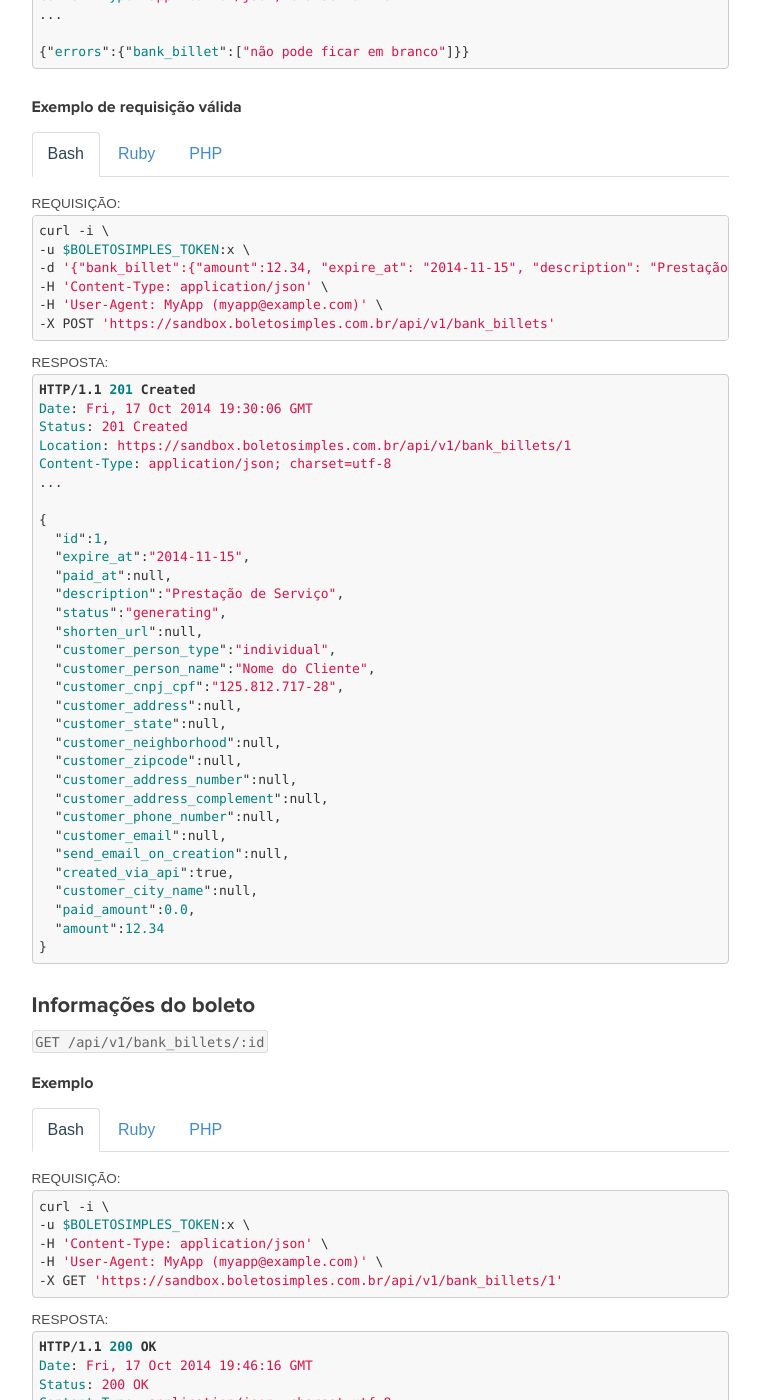
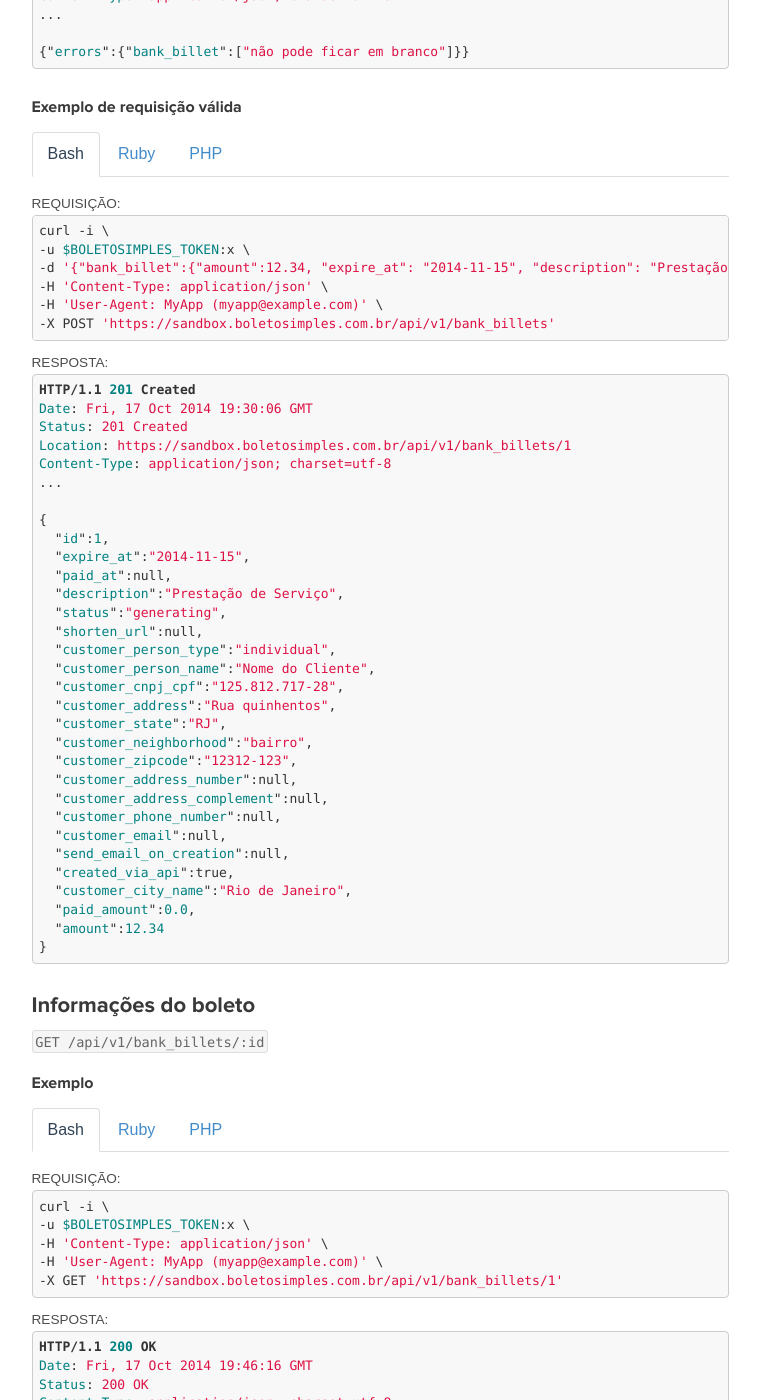
Before and after one commit to BoletoSimples/boletosimples-docs, a Jekyll site: the page built from reference/v1/bank_billets/index.md, in a window 1280 px wide and 1400 px high, scrolled down 3452 px. Shown: the whole window, without its empty margins (391-1151 px from the left). Built offline with Jekyll 4.4.1, drawn with Linux system fonts in a browser that asks for light colours; some of the changed text lies outside the part shown.

```diff
--- a/reference/v1/bank_billets/index.md
+++ b/reference/v1/bank_billets/index.md
@@ -141,6 +141,18 @@ Erro :(
   ],
   :customer_zipcode => [
     [0] "não pode ficar em branco"
+  ],
+  :customer_state => [
+    [0] "não pode ficar em branco"
+  ],
+  :customer_address => [
+    [0] "não pode ficar em branco"
+  ],
+  :customer_neighborhood => [
+    [0] "não pode ficar em branco"
+  ],
+  :customer_city_id => [
+    [0] "não pode ficar em branco"
   ]
 }
 </pre>
@@ -189,6 +201,25 @@ Array
         (
             [0] => não pode ficar em branco
         )
+    [customer_state] => Array
+        (
+            [0] => não pode ficar em branco
+        )
+
+    [customer_address] => Array
+        (
+            [0] => não pode ficar em branco
+        )
+
+    [customer_neighborhood] => Array
+        (
+            [0] => não pode ficar em branco
+        )
+
+    [customer_city_id] => Array
+        (
+            [0] => não pode ficar em branco
+        )
 
 )
 </pre>
@@ -210,7 +241,7 @@ Array
 <pre class="bash">
 curl -i \
 -u $BOLETOSIMPLES_TOKEN:x \
--d '{"bank_billet":{"amount":12.34, "expire_at": "2014-11-15", "description": "Prestação de Serviço", "customer_person_name": "Nome do Cliente", "customer_cnpj_cpf": "125.812.717-28", "customer_zipcode": "12312-123"}}' \
+-d '{"bank_billet":{"amount":12.34, "expire_at": "2014-11-15", "description": "Prestação de Serviço", "customer_person_name": "Nome do Cliente", "customer_cnpj_cpf": "125.812.717-28", "customer_zipcode": "12312-123", "customer_address": "Rua quinhentos", "customer_city_name": "Rio de Janeiro", "customer_state": "RJ", "customer_neighborhood": "bairro"}}' \
 -H 'Content-Type: application/json' \
 -H 'User-Agent: MyApp (myapp@example.com)' \
 -X POST 'https://sandbox.boletosimples.com.br/api/v1/bank_billets'
@@ -236,17 +267,17 @@ Content-Type: application/json; charset=utf-8
   "customer_person_type":"individual",
   "customer_person_name":"Nome do Cliente",
   "customer_cnpj_cpf":"125.812.717-28",
-  "customer_address":null,
-  "customer_state":null,
-  "customer_neighborhood":null,
-  "customer_zipcode":null,
+  "customer_address":"Rua quinhentos",
+  "customer_state":"RJ",
+  "customer_neighborhood":"bairro",
+  "customer_zipcode":"12312-123",
   "customer_address_number":null,
   "customer_address_complement":null,
   "customer_phone_number":null,
   "customer_email":null,
   "send_email_on_creation":null,
   "created_via_api":true,
-  "customer_city_name":null,
+  "customer_city_name":"Rio de Janeiro",
   "paid_amount":0.0,
   "amount":12.34
 }
@@ -418,20 +449,21 @@ Content-Type: application/json; charset=utf-8
   "customer_person_type":"individual",
   "customer_person_name":"Nome do Cliente",
   "customer_cnpj_cpf":"125.812.717-28",
-  "customer_address":null,
-  "customer_state":null,
-  "customer_neighborhood":null,
-  "customer_zipcode":null,
+  "customer_address":"Rua quinhentos",
+  "customer_state":"RJ",
+  "customer_neighborhood":"bairro",
+  "customer_zipcode":"12312-123",
   "customer_address_number":null,
   "customer_address_complement":null,
   "customer_phone_number":null,
   "customer_email":null,
   "send_email_on_creation":null,
   "created_via_api":true,
-  "customer_city_name":null,
+  "customer_city_name":"Rio de Janeiro",
   "paid_amount":0.0,
   "amount":12.34
 }
+
 </pre>
   </div>
   <div class="tab-pane" id="ruby3">
@@ -603,17 +635,17 @@ Content-Type: application/json; charset=utf-8
     "customer_person_type":"individual",
     "customer_person_name":"Nome do Cliente",
     "customer_cnpj_cpf":"125.812.717-28",
-    "customer_address":null,
-    "customer_state":null,
-    "customer_neighborhood":null,
-    "customer_zipcode":null,
+    "customer_address":"Rua quinhentos",
+    "customer_state":"RJ",
+    "customer_neighborhood":"bairro",
+    "customer_zipcode":"12312-123",
     "customer_address_number":null,
     "customer_address_complement":null,
     "customer_phone_number":null,
     "customer_email":null,
     "send_email_on_creation":null,
     "created_via_api":true,
-    "customer_city_name":null,
+    "customer_city_name":"Rio de Janeiro",
     "paid_amount":0.0,
     "amount":12.34
   }
@@ -807,22 +839,22 @@ Content-Type: application/json; charset=utf-8
   "expire_at":"2014-11-15",
   "paid_at":null,
   "description":"Prestação de Serviço",
-  "status":"canceled",
+  "status":"opened",
   "shorten_url":"http://bole.to/xxxxxxxx",
   "customer_person_type":"individual",
   "customer_person_name":"Nome do Cliente",
   "customer_cnpj_cpf":"125.812.717-28",
-  "customer_address":null,
-  "customer_state":null,
-  "customer_neighborhood":null,
-  "customer_zipcode":null,
+  "customer_address":"Rua quinhentos",
+  "customer_state":"RJ",
+  "customer_neighborhood":"bairro",
+  "customer_zipcode":"12312-123",
   "customer_address_number":null,
   "customer_address_complement":null,
   "customer_phone_number":null,
   "customer_email":null,
   "send_email_on_creation":null,
   "created_via_api":true,
-  "customer_city_name":null,
+  "customer_city_name":"Rio de Janeiro",
   "paid_amount":0.0,
   "amount":12.34
 }
```
Also changed, not shown: reference/v1/bank_billet_accounts/index.md (+46 -22 lines), reference/v1/customers/index.md (+23 -23 lines), reference/v1/webhook_deliveries/index.md (+16 -16 lines), webhooks/events.md (+0 -2 lines), changelog.md.
